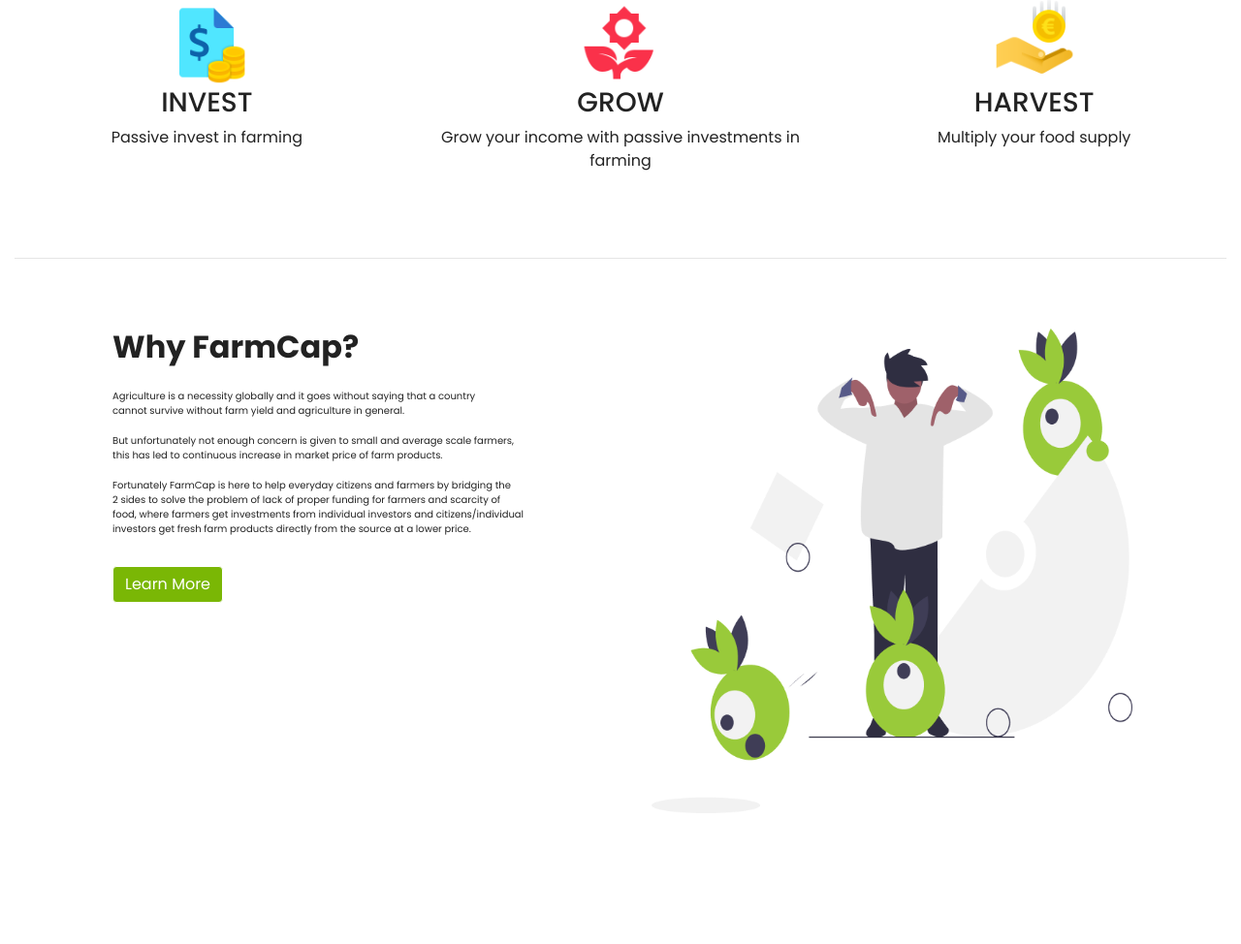
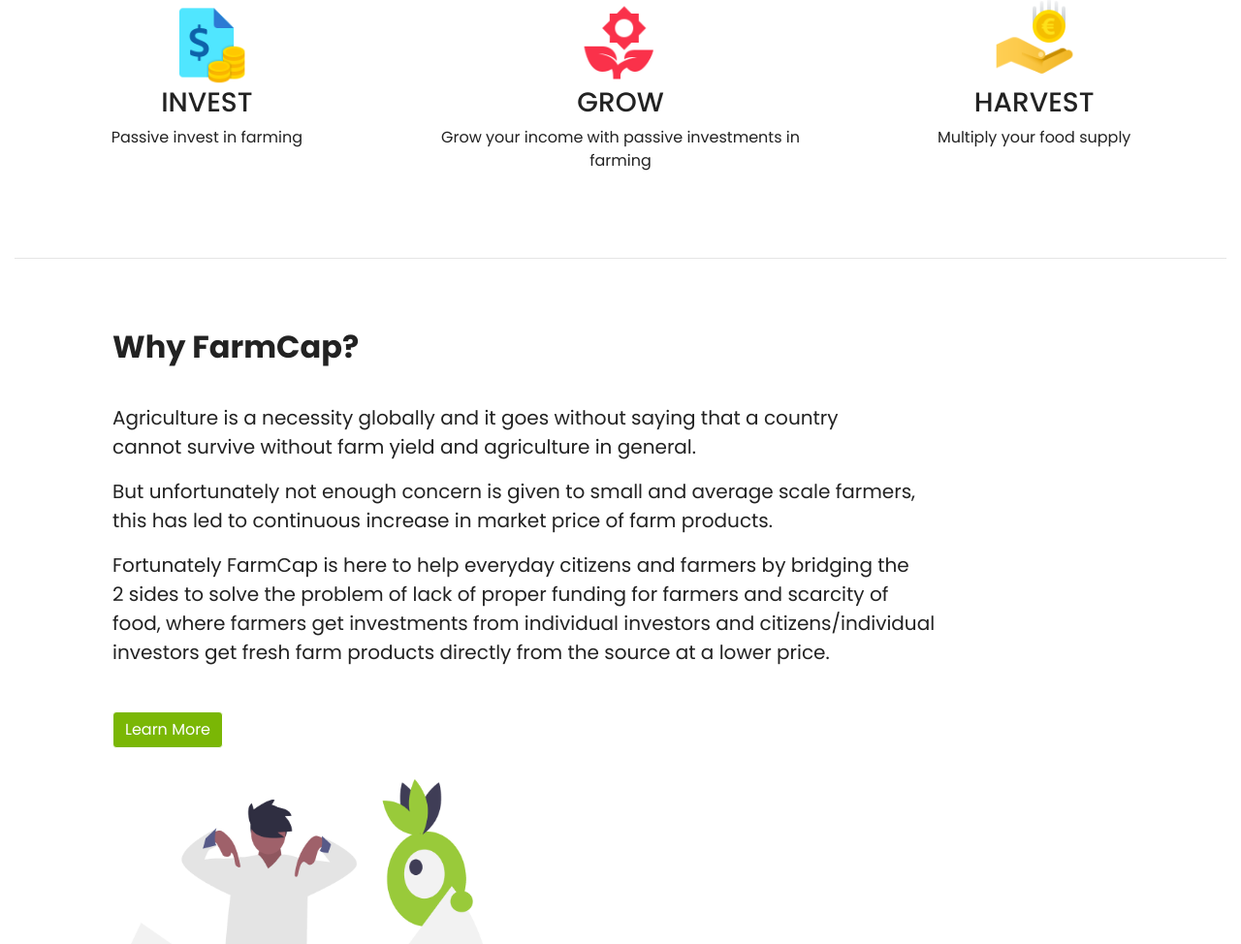
Before and after one commit to Tourch-tech/FarmCap, a PHP site: page /index.html in a window 1280 px wide. Shown: the part 1549-2523 px from the top of the page at 97% size. Run offline with PHP 8.4, Linux system fonts and the light colour scheme; some libraries are stand-ins or nearby versions.

Commit message:
Update style.css

```diff
--- a/style.css
+++ b/style.css
@@ -78,6 +78,9 @@ html, body {
   width:95;
   margin-top: .3rem;
   margin-bottom: 1rem;
+}
+.fix-text {
+  font-size: 20px;
 }
 .img-fluid {
   height: 500px;
```
